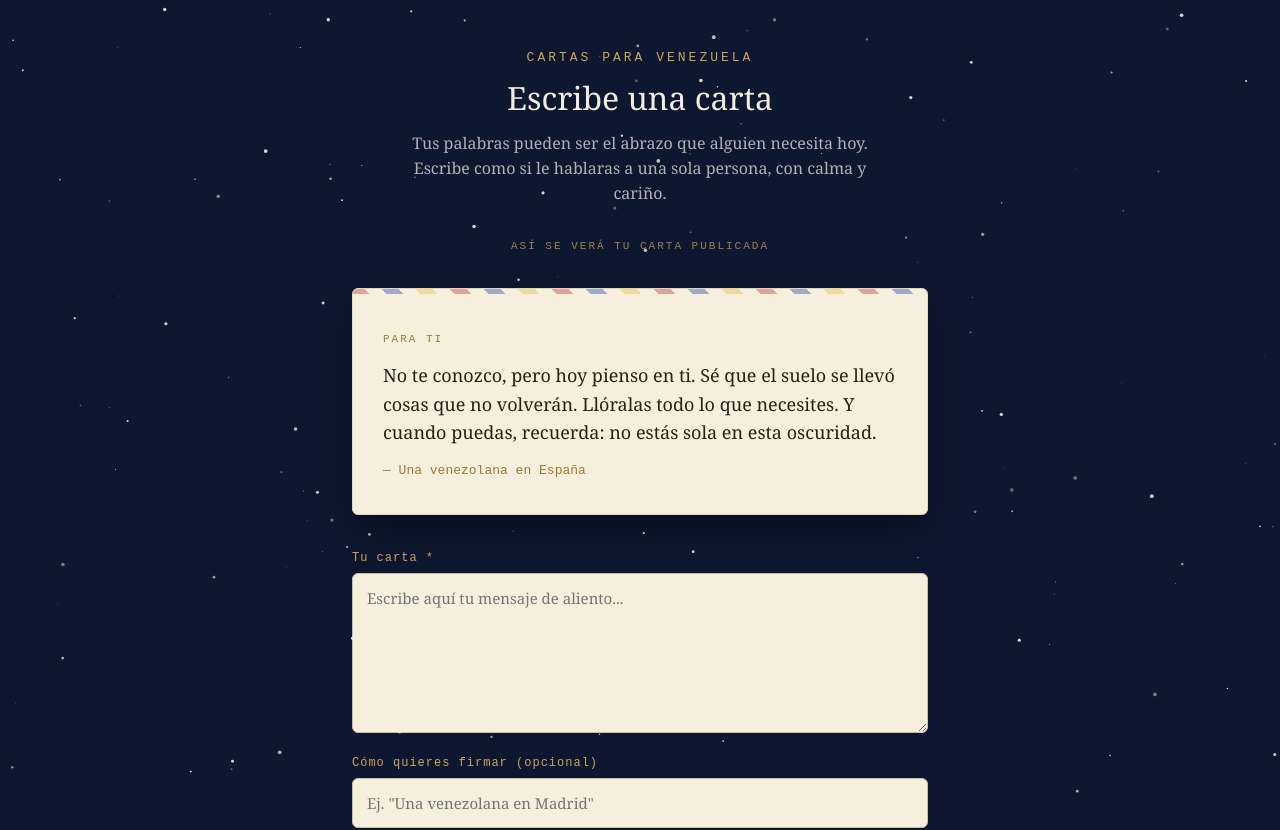
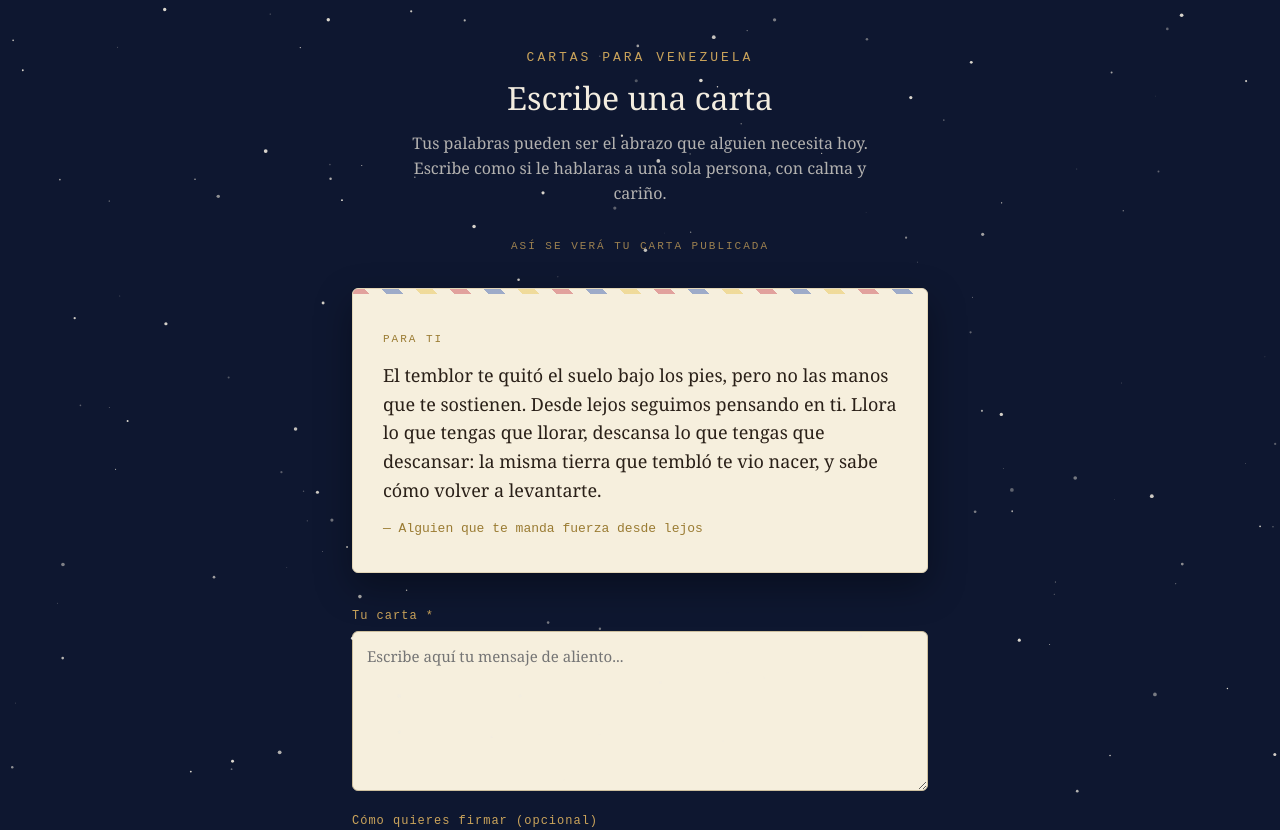
Before and after one commit to sandraalfarovargas/cartas-venezuela, a Next.js app: page /escribir in a window 1280 px wide. Shown: the top 830 px of the page. Built offline with nearby package versions, Linux system fonts and the light colour scheme.

Commit message:
Cambia el texto de ejemplo en la pagina de escribir

```diff
--- a/app/escribir/page.js
+++ b/app/escribir/page.js
@@ -64,11 +64,12 @@ export default function Escribir() {
         <div className="topflag"></div>
         <div className="para-ti">PARA TI</div>
         <p className="msg">
-          No te conozco, pero hoy pienso en ti. Sé que el suelo se llevó
-          cosas que no volverán. Llóralas todo lo que necesites. Y cuando
-          puedas, recuerda: no estás sola en esta oscuridad.
+          El temblor te quitó el suelo bajo los pies, pero no las manos que
+          te sostienen. Desde lejos seguimos pensando en ti. Llora lo que
+          tengas que llorar, descansa lo que tengas que descansar: la misma
+          tierra que tembló te vio nacer, y sabe cómo volver a levantarte.
         </p>
-        <p className="sig">— Una venezolana en España</p>
+        <p className="sig">— Alguien que te manda fuerza desde lejos</p>
       </div>
 
       {resultado?.ok ? (
```
